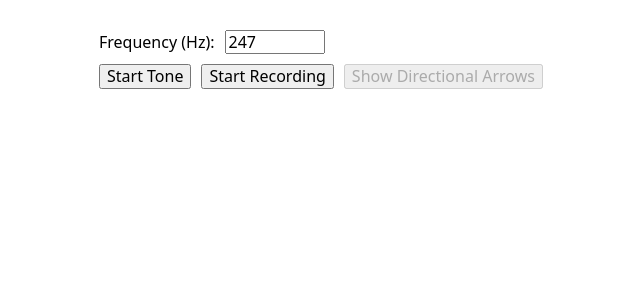
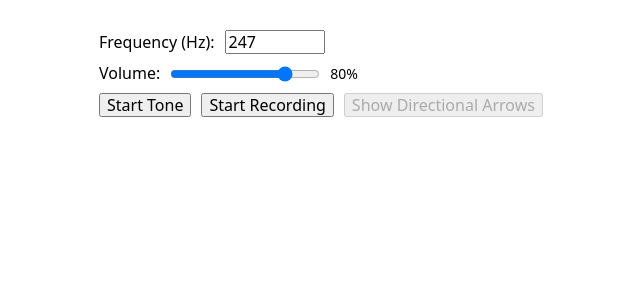
Before and after one commit to IAPark/pitch-tools, a React (Vite) app: page / in a window 1280 px wide. Shown: the top 300 px of the page, without its empty margins (41-681 px from the left). Built offline with nearby package versions, Linux system fonts and the light colour scheme.

Commit message:
Add tone volume control

```diff
--- a/src/audio/pitch_generator.ts
+++ b/src/audio/pitch_generator.ts
@@ -38,7 +38,7 @@ export class PitchGenerator {
     });
 
     this.setFrequency(this.frequency);
-    this.setVolume(this.volume);
+    this.setVolume(this.volume, 0);
     this.gainNode.connect(this.audioContext.destination);
   }
 
@@ -67,17 +67,22 @@ export class PitchGenerator {
     }
   }
 
-  public setVolume(volume: number): void {
+  public setVolume(volume: number, offset: number = 0.1): void {
     // Volume should be between 0 and 1
     const clampedVolume = Math.max(0, Math.min(1, volume));
 
     const totalVolume = this.volumes.reduce((sum, v) => sum + v, 0);
 
+    const adjustmentTime = this.audioContext.currentTime + offset;
+
     this.nodes.forEach((node, i) => {
-      node.volume = (clampedVolume * this.volumes[i]) / totalVolume;
+      node.setVolume(
+        (clampedVolume * this.volumes[i]) / totalVolume,
+        adjustmentTime
+      );
     });
 
-    this.gainNode.gain.setValueAtTime(1, this.audioContext.currentTime);
+    this.gainNode.gain.setValueAtTime(1, adjustmentTime);
   }
 
   public dispose(): void {
@@ -109,13 +114,14 @@ class HarmonicNode {
   }
 
   set volume(volume: number) {
-    // Volume should be between 0 and 1
+    this.setVolume(volume, this.gainNode.context.currentTime);
+  }
+
+  setVolume(volume: number, time: number): void {
     const clampedVolume = Math.max(0, Math.min(1, volume));
-    this.gainNode.gain.setValueAtTime(
-      clampedVolume,
-      this.gainNode.context.currentTime
-    );
+    this.gainNode.gain.setValueAtTime(clampedVolume, time);
   }
+
   get volume(): number {
     return this.gainNode.gain.value;
   }
--- a/src/components/Controls.tsx
+++ b/src/components/Controls.tsx
@@ -17,6 +17,7 @@ export function Controls({
   toggleRecording: () => void;
 }) {
   const [isPlaying, setIsPlaying] = useState<boolean>(false);
+  const [volume, setVolume] = useState<number>(0.8); // Default volume
   const generatorRef = useRef<PitchGenerator | null>(null);
 
   useEffect(() => {
@@ -32,18 +33,23 @@ export function Controls({
   }, []);
 
   useEffect(() => {
-    // Update frequency in the generator if it's playing
     if (generatorRef.current) {
       generatorRef.current.setFrequency(frequency);
     }
   }, [frequency]);
+
+  useEffect(() => {
+    if (generatorRef.current) {
+      generatorRef.current.setVolume(volume);
+    }
+  }, [volume]);
 
   const handleTogglePlay = () => {
     if (isPlaying) {
       stopPlaying();
     } else {
       // Start playing
-      generatorRef.current = new PitchGenerator(frequency, 1, 100);
+      generatorRef.current = new PitchGenerator(frequency, volume, 100);
       generatorRef.current.start();
       setIsPlaying(true);
     }
@@ -95,6 +101,29 @@ export function Controls({
           style={{ width: "100px" }}
         />
       </div>
+      <div
+        style={{
+          display: "flex",
+          gap: "10px",
+          alignItems: "center",
+          marginBottom: "10px",
+        }}
+      >
+        <label htmlFor="volume-slider">Volume:</label>
+        <input
+          id="volume-slider"
+          type="range"
+          min="0"
+          max="1"
+          step="0.01"
+          value={volume}
+          onChange={(e) => setVolume(Number(e.target.value))}
+          style={{ width: "150px" }}
+        />
+        <span style={{ minWidth: "40px", fontSize: "14px" }}>
+          {Math.round(volume * 100)}%
+        </span>
+      </div>
       <div style={{ display: "flex", gap: "10px" }}>
         <button onClick={handleTogglePlay}>
           {isPlaying ? "Stop" : "Start"} Tone
```
